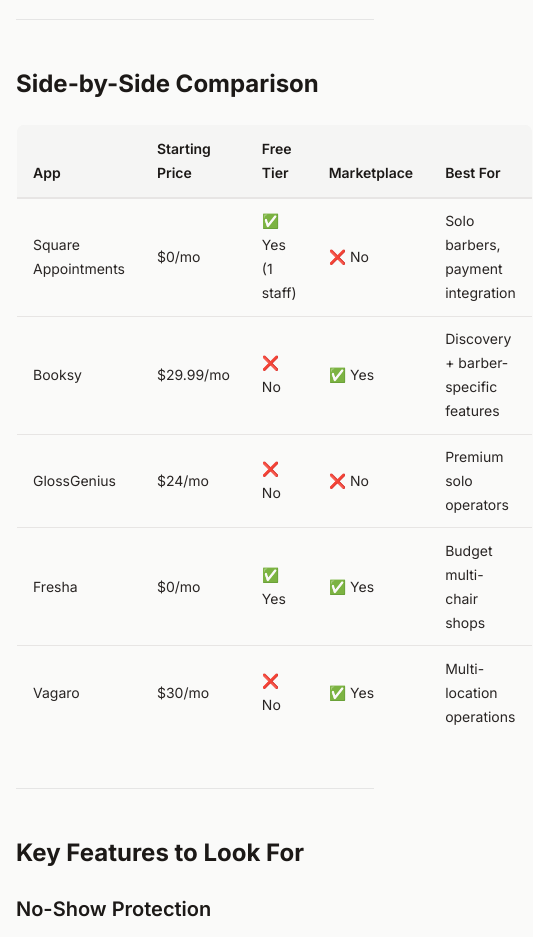
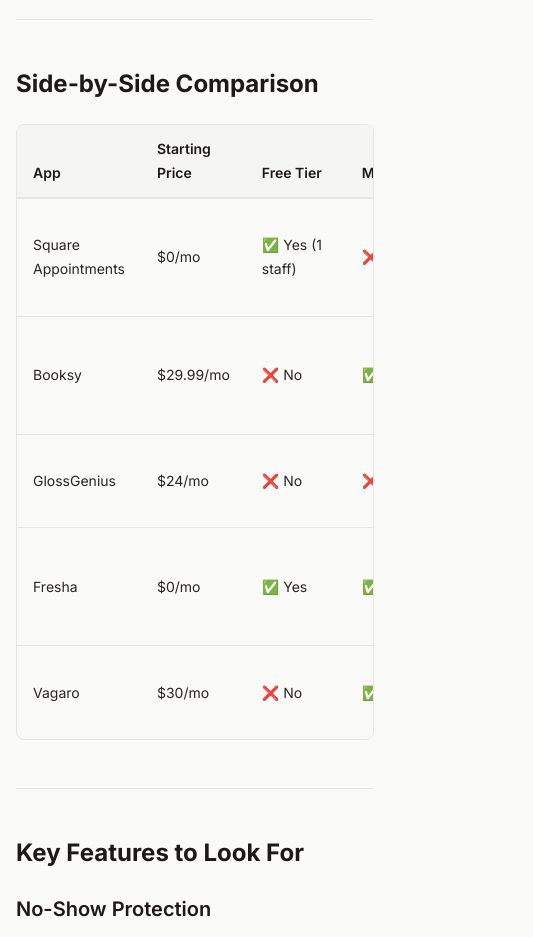
Before and after one commit to Slaaack/fullstaxx, a Next.js app: page /best/best-booking-app-for-barber-shops in a window 390 px wide. Shown: the part 6960-7897 px from the top of the page, 533 px wide, since content can reach past the window. Built offline with nearby package versions, Linux system fonts and the light colour scheme.

Commit message:
fix: mobile responsiveness — table scroll, TOC sidebar, viewport meta, tag wrapping

```diff
--- a/app/articles/[slug]/page.tsx
+++ b/app/articles/[slug]/page.tsx
@@ -169,7 +169,7 @@
           </article>
 
           {/* TOC Sidebar */}
-          <div className="w-64 flex-shrink-0">
+          <div className="hidden lg:block w-64 flex-shrink-0">
             <TableOfContents content={content} />
           </div>
         </div>
@@ -177,3 +177,5 @@
     </>
   );
 }
+
+}
--- a/app/globals.css
+++ b/app/globals.css
@@ -68,6 +68,18 @@
   background-color: #FFF7ED;
 }
 
+/* Make tables scroll horizontally on mobile */
+.prose :where(table) {
+  display: block;
+  overflow-x: auto;
+  -webkit-overflow-scrolling: touch;
+}
+
+.prose :where(td, th) {
+  white-space: normal;
+  min-width: 100px;
+}
+
 /* TOC active state */
 .toc-link-active {
   color: #f97316;
--- a/app/layout.tsx
+++ b/app/layout.tsx
@@ -1,4 +1,4 @@
-import type { Metadata } from "next";
+import type { Metadata, Viewport } from "next";
 import { Inter } from "next/font/google";
 import Script from "next/script";
 import "./globals.css";
@@ -11,6 +11,11 @@
   display: "swap",
   variable: "--font-inter",
 });
+
+export const viewport: Viewport = {
+  width: "device-width",
+  initialScale: 1,
+};
 
 export const metadata: Metadata = {
   metadataBase: new URL("https://fullstaxx.com"),
```
